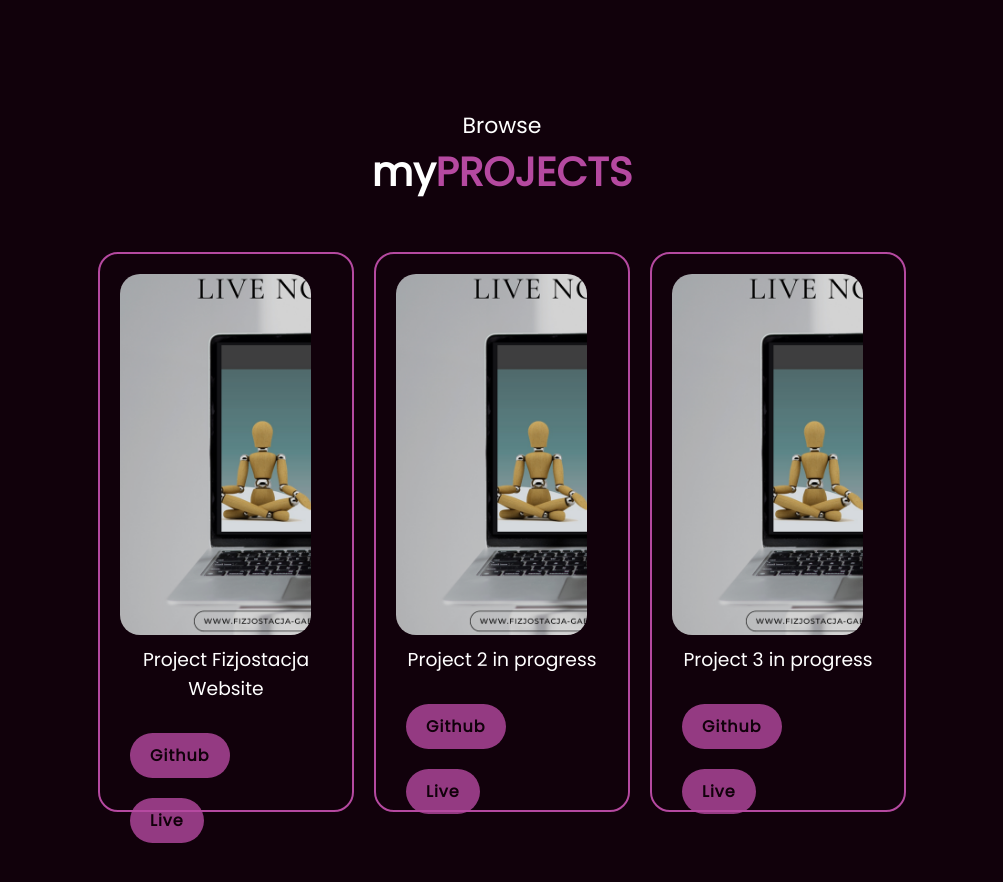
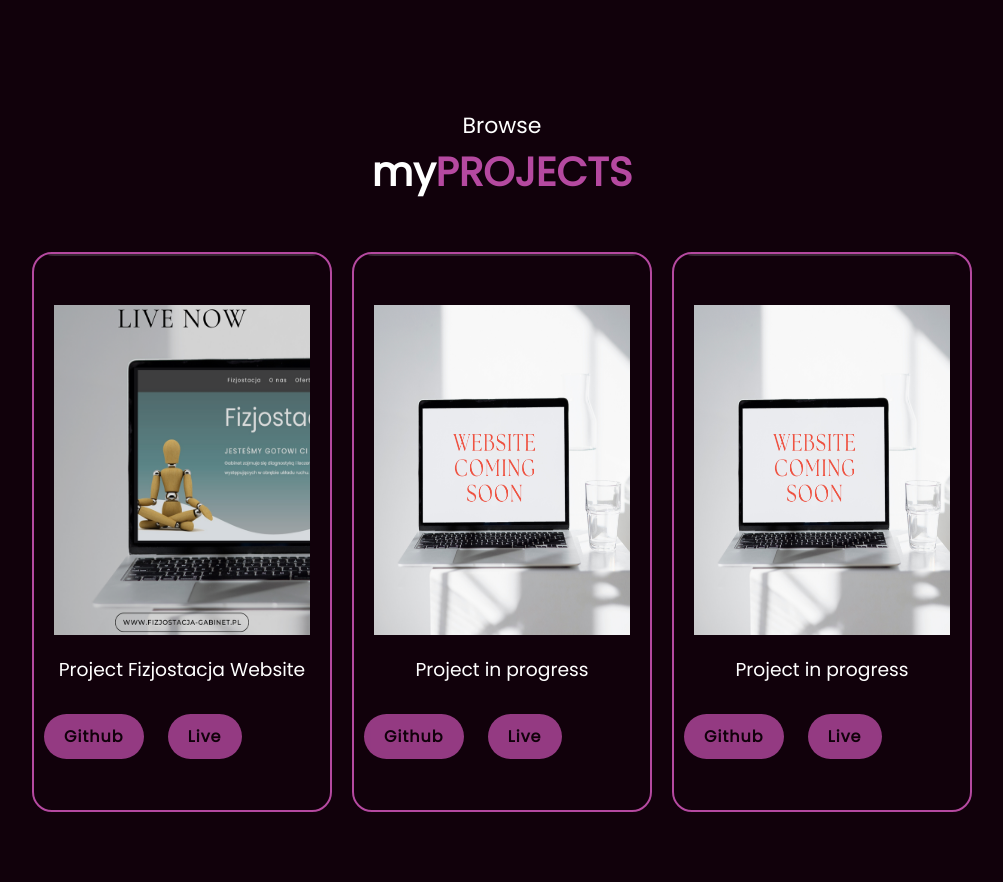
Before and after one commit to PaulinaDyrek/Paulina-Dyrek_portfolio_website, a website: page index.html in a window 1280 px wide. Shown: the part 2120-3002 px from the top of the page, without its empty margins (138-1141 px from the left). Drawn offline with nearby package versions, Linux system fonts and the light colour scheme.

Commit message:
changes on portfolio section like imgae , technology, hover on div

```diff
--- a/index.html
+++ b/index.html
@@ -132,13 +132,57 @@
       </div>
       <div class="main-project">
         <div class="project">
-          <div class="project-img"></div>
+          <img
+            src="/img/www.fizjostacja-gabinet.pl.png"
+            alt="tło"
+            class="project-img" />
+          <div class="project-info">
+            <h3>Project Fizjostacja Website</h3>
+            <a href="https://github.com/PaulinaDyrek/fizjp_app">Github</a>
+            <a href="https://fizjostacja-gabinet.pl">Live</a>
+            <div class="technology">
+              <img src="/img/nextjs.png" alt="" class="tech-logo" />
+              <img src="/img/sass.png" alt="" class="tech-logo" />
+            </div>
+          </div>
+        </div>
+        <div class="project">
+          <img src="/img/soon_2.png" alt="background" class="project-img" />
+          <div class="project-info">
+            <h3>Project in progress</h3>
+            <a href="">Github</a>
+            <a href="">Live</a>
+            <div class="technology">
+              <img src="/img/nextjs.png" alt="" class="tech-logo" />
+              <img src="/img/sass.png" alt="" class="tech-logo" />
+            </div>
+          </div>
+        </div>
+        <div class="project">
+          <img src="/img/soon_2.png" alt="tło" class="project-img" />
+          <div class="project-info">
+            <h3>Project in progress</h3>
+            <a href="">Github</a>
+            <a href="">Live</a>
+            <div class="technology">
+              <img src="/img/nextjs.png" alt="logo icon" class="tech-logo" />
+              <img src="/img/sass.png" alt="logo icon" class="tech-logo" />
+            </div>
+          </div>
+        </div>
+      </div>
+    </section>
+    <script type="text/javascript" src="/index.js"></script>
+  </body>
+</html>
+
+<!-- <div class="project-img"></div>
           <h3>Project Fizjostacja Website</h3>
           <a href="https://github.com/PaulinaDyrek/fizjp_app">Github</a>
           <a href="https://fizjostacja-gabinet.pl">Live</a>
-          <div class="technology">NextJs, SASS</div>
-        </div>
-        <div class="project">
+          <div class="technology">NextJs, SASS</div> -->
+
+<!-- <div class="project">
           <div class="project-img"></div>
           <h3>Project 2 in progress</h3>
           <a href="https://github.com/PaulinaDyrek/fizjp_app">Github</a>
@@ -149,9 +193,4 @@
           <h3>Project 3 in progress</h3>
           <a href="https://github.com/PaulinaDyrek/fizjp_app">Github</a>
           <a href="https://fizjostacja-gabinet.pl">Live</a>
-        </div>
-      </div>
-    </section>
-    <script type="text/javascript" src="/index.js"></script>
-  </body>
-</html>
+        </div> -->
--- a/style.css
+++ b/style.css
@@ -247,22 +247,27 @@ header {
   gap: 20px;
 }
 .project {
-  padding: 20px 20px;
+  position: relative;
+  display: flex;
+  flex-direction: column;
+  justify-content: center;
   margin-bottom: 150px;
   min-height: 70vh;
-  width: 20vw;
+  width: 300px;
   background-color: #11010b;
   border-radius: 20px;
   color: #fff;
   border: 2px solid var(--main-color);
+  overflow: hidden;
 }
 .project-img {
-  width: 90%;
-  height: 70%;
-  background: url('/img/www.fizjostacja-gabinet.pl.png') no-repeat;
-  background-size: cover;
+  width: 100%;
+  height: 350px;
   border-radius: 20px;
+  padding: 10px 20px;
+  overflow: hidden;
 }
+
 .project h3 {
   color: #fff;
   text-align: center;
@@ -287,21 +292,23 @@ header {
     0 0 50px var(--main-color), 0 0 100px var(--main-color),
     0 0 200px var(--main-color);
 }
+.tech-logo {
+  margin: 0 10px;
+}
 .technology {
-  background: grey;
-  opacity: 0.7;
-  visibility: hidden;
-  border: solid 1px grey;
+  width: 100%;
+  padding: 35px 30px;
+  top: -125px;
+  right: 0px;
+  position: absolute;
+  background-color: #c1b8c338;
+  backdrop-filter: blur(5px);
   border-radius: 20px;
-  padding: 10px;
-  bottom: 0;
-  left: 0;
+  transition: 2s;
 }
 .project:hover .technology {
-  opacity: 1;
-  visibility: visible;
+  top: 0px;
 }
-
 @keyframes slideRight {
   0% {
     opacity: 0;
```
Also changed, not shown: img/nextjs.png (added), img/sass.png (added), img/soon_2.png (added), 1 other file.
